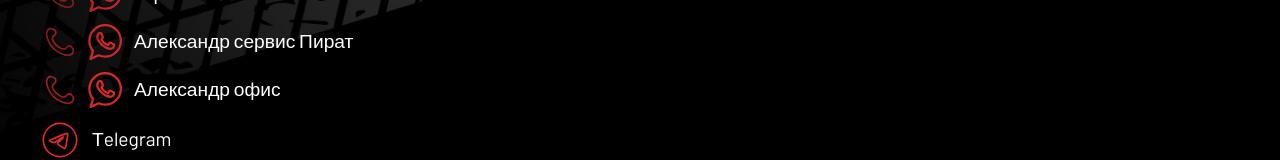
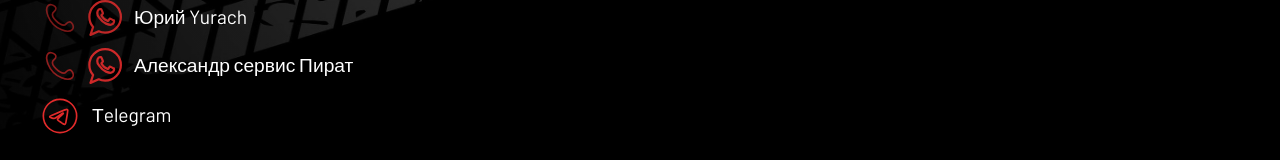
Before and after one commit to Sm1l/BazaVAGa2, a React (Vite) app: page / in a window 1280 px wide. Shown: the part 3331-3491 px from the top of the page. Built offline with nearby package versions, Linux system fonts and the light colour scheme.

Commit message:
delete number alex office

```diff
--- a/src/components/ContactsPhones/ContactsPhones.tsx
+++ b/src/components/ContactsPhones/ContactsPhones.tsx
@@ -7,7 +7,7 @@ import imgTelegram from "../../assets/images/contacts/telegram.svg";
 import imgTime from "../../assets/images/contacts/time.svg";
 import imgWhatsapp from "../../assets/images/contacts/whatsapp.svg";
 
-import { ALEX_TEL, MAIN_TEL, PIRAT_TEL, YURACH_TEL } from "../../data/constants";
+import { MAIN_TEL, PIRAT_TEL, YURACH_TEL } from "../../data/constants";
 import styles from "./ContactsPhones.module.scss";
 
 interface ContactsPhonesProps {}
@@ -103,31 +103,6 @@ const ContactsPhones: React.FC<ContactsPhonesProps> = () => {
               </div>
               <p className={styles.name}>Александр сервис Пират</p>
             </div>
-
-            <div className={styles.itemContainer}>
-              <div className={styles.picturesContainer}>
-                <motion.a
-                  initial={{ opacity: 0.5 }}
-                  animate={{ opacity: 1 }}
-                  transition={{ duration: 1, delay: 0.4, repeat: Infinity, repeatType: "reverse" }}
-                  href={`tel:${ALEX_TEL}`}
-                  className={styles.imgLink}
-                >
-                  <img src={imgCall} alt="phone" className={styles.img} />
-                </motion.a>
-                <motion.a
-                  initial={{ opacity: 0.5 }}
-                  animate={{ opacity: 1 }}
-                  transition={{ duration: 1, delay: 0.8, repeat: Infinity, repeatType: "reverse" }}
-                  href={`https://wa.me/${ALEX_TEL}`}
-                  className={styles.imgLink}
-                  target="_blank"
-                >
-                  <img src={imgWhatsapp} alt="whatsapp" className={styles.imgW} />
-                </motion.a>
-              </div>
-              <p className={styles.name}>Александр офис</p>
-            </div>
           </div>
         </div>
 
```
